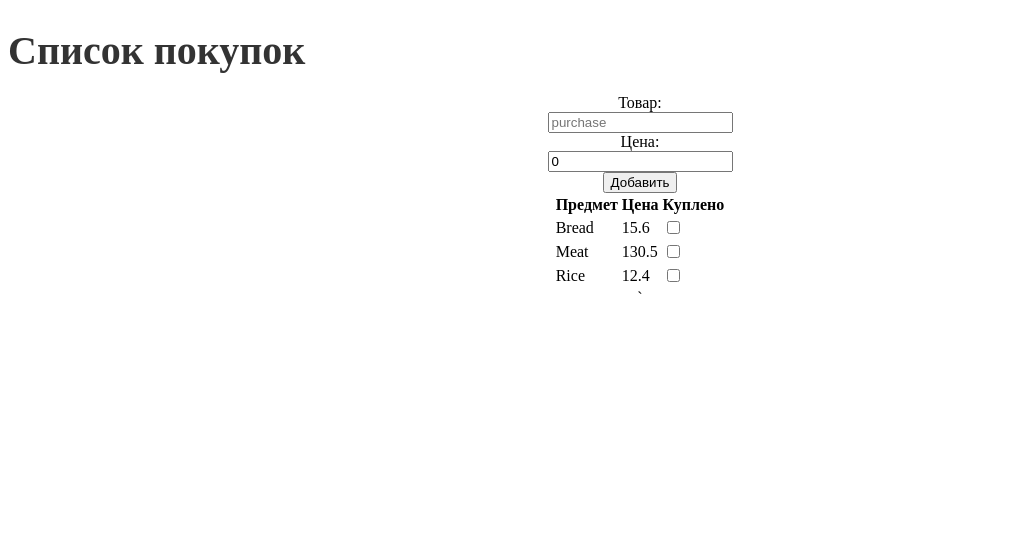
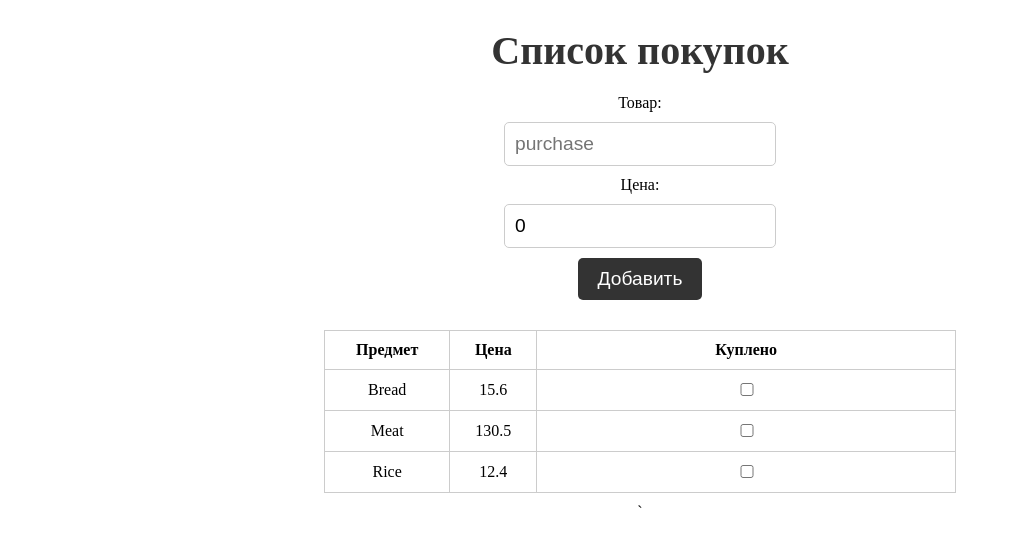
Before and after one commit to NurluhanKakpanAitu/MyFirstNgApp, an Angular app: page / in a window 1280 px wide. Shown: the top 546 px of the page, without its empty margins (0-1009 px from the left). Built offline with nearby package versions, Linux system fonts and the light colour scheme.

Commit message:
commit from test-br

```diff
--- a/src/app/app.component.css
+++ b/src/app/app.component.css
@@ -5,9 +5,41 @@
     justify-content: center;
     align-items: center;
     flex-direction: column;
+    row-gap : 10px
 }
 h1{
     color: #333;
     font-size: 2.5em;
     margin-bottom: 20px;
+    text-align: center;
 }
+
+input{
+    padding: 10px;
+    border: 1px solid #ccc;
+    border-radius: 5px;
+    width: 250px;
+    font-size: 1.2em;
+}
+
+button{
+    padding: 10px 20px;
+    border: none;
+    border-radius: 5px;
+    background-color: #333;
+    color: #fff;
+    font-size: 1.2em;
+    cursor: pointer;
+}
+
+table{
+    width: 50%;
+    border-collapse: collapse;
+    margin-top: 20px;
+}
+
+th, td{
+    border: 1px solid #ccc;
+    padding: 10px;
+    text-align: center;
+}
```
